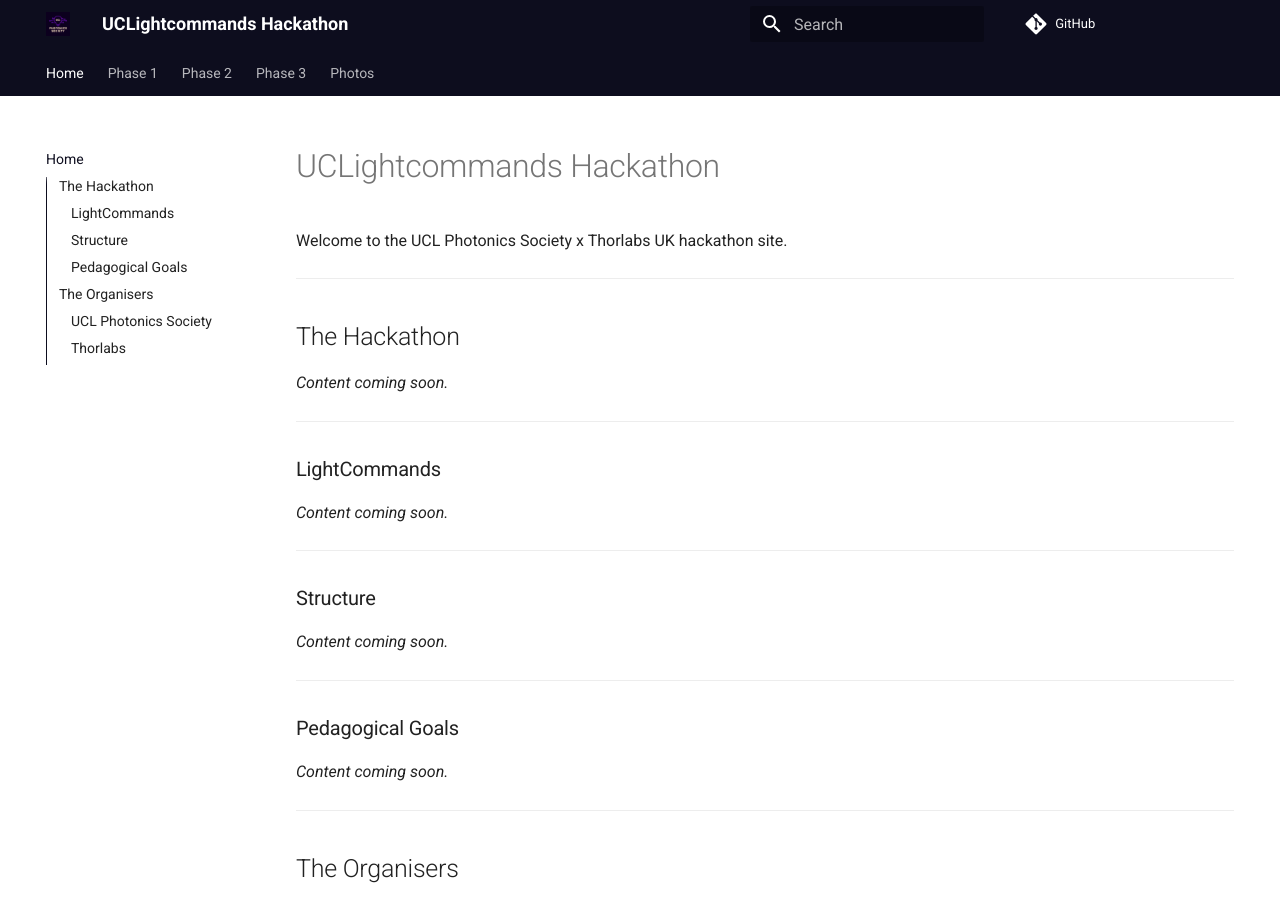
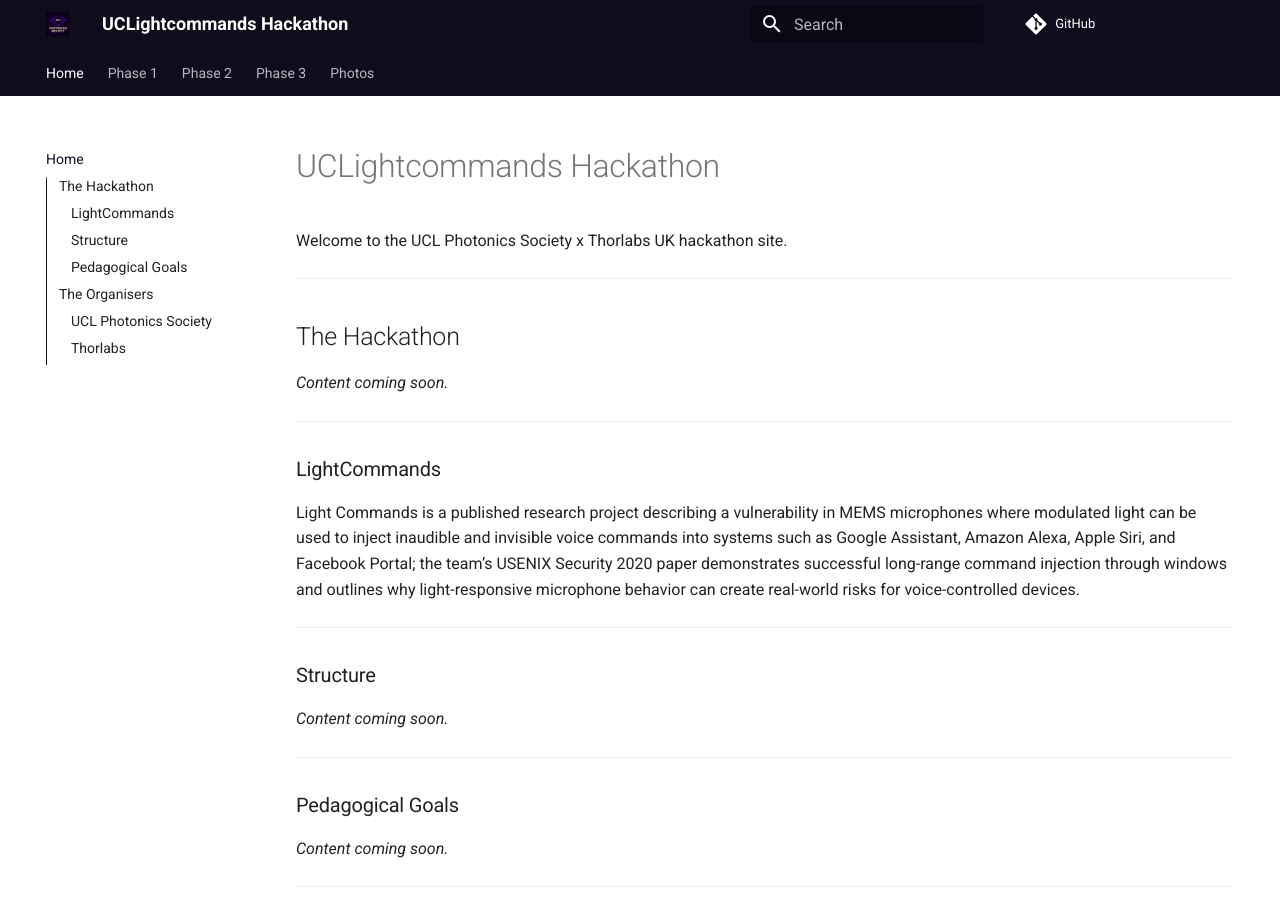
Before and after one commit to UCL-Photonics-Society/UCLightcommands, an MkDocs documentation site: the page built from docs/index.md, in a window 1280 px wide and 900 px high. Built offline with MkDocs 1.6.1 and Material for MkDocs 9.7.7, drawn with Linux system fonts in a browser that asks for light colours; comment, search, counter and statistics services are not loaded.

Commit message:
docs: add LightCommands summary to homepage

```diff
--- a/docs/index.md
+++ b/docs/index.md
@@ -15,9 +15,7 @@ Welcome to the UCL Photonics Society x Thorlabs UK hackathon site.
 
 ### LightCommands
 
-<!-- TODO: Explain the LightCommands project — what it is, its significance, and the research behind it. -->
-
-*Content coming soon.*
+Light Commands is a published research project describing a vulnerability in MEMS microphones where modulated light can be used to inject inaudible and invisible voice commands into systems such as Google Assistant, Amazon Alexa, Apple Siri, and Facebook Portal; the team’s USENIX Security 2020 paper demonstrates successful long-range command injection through windows and outlines why light-responsive microphone behavior can create real-world risks for voice-controlled devices.
 
 ---
 
```
